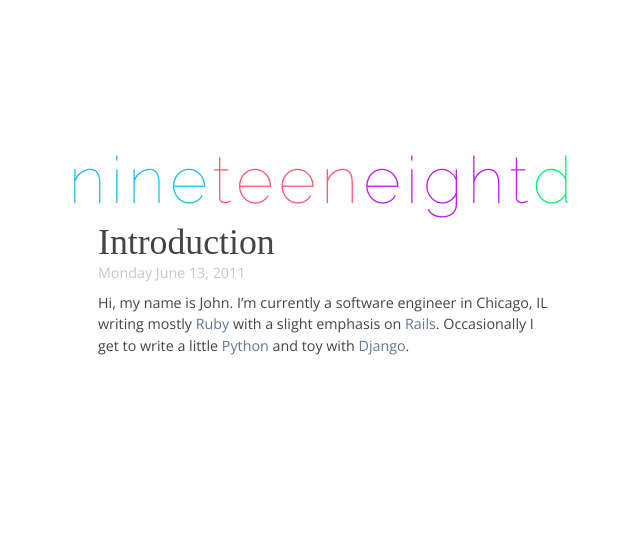
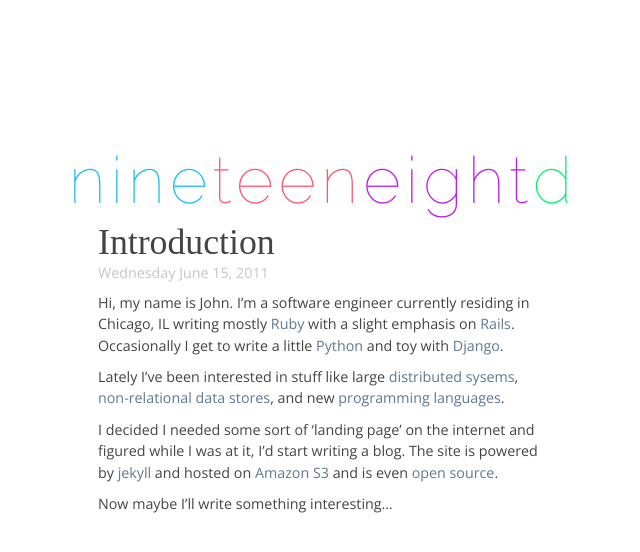
Before and after one commit to 198d/198d.github.com, a Jekyll site: the page built from _posts/2011-06-13-introduction.markdown, in a window 1280 px wide. Shown: the top 552 px of the page, without its empty margins (317-957 px from the left). Built offline with Jekyll 4.4.1, drawn with Linux system fonts in a browser that asks for light colours; some web fonts are replaced.

Commit message:
First post complete

```diff
--- a/_posts/2011-06-13-introduction.markdown
+++ b/_posts/2011-06-13-introduction.markdown
@@ -1,12 +1,32 @@
 ---
 layout: post
 title: Introduction
+date: 2011-06-15
 ---
-Hi, my name is John. I'm currently a software engineer in Chicago, IL writing
+Hi, my name is John. I'm a software engineer currently residing in Chicago, IL writing
 mostly [Ruby][1] with a slight emphasis on [Rails][2]. Occasionally I get to write
 a little [Python][3] and toy with [Django][4].
+
+Lately I've been interested in stuff like large [distributed][5] [sysems][6],
+[non-relational][7] [data][8] [stores][9], and new [programming][10] [languages][11].
+
+I decided I needed some sort of 'landing page' on the internet and figured while I was
+at it, I'd start writing a blog. The site is powered by [jekyll][12] and hosted on
+[Amazon S3][13] and is even [open source][14].
+
+Now maybe I'll write something interesting...
 
 [1]: http://ruby-lang.org       "Ruby"
 [2]: http://rubyonrails.org     "Ruby on Rails"
 [3]: http://python.org          "Python"
 [4]: http://djangoproject.com   "Django"
+[5]: http://aws.amazon.com      "Amazon AWS"
+[6]: http://www.heroku.com      "Heroku"
+[7]: http://www.basho.com/products_riak_overview.php "Riak"
+[8]: http://couchdb.apache.org  "CouchDB"
+[9]: http://redis.io            "Redis"
+[10]: http://clojure.org        "Clojure"
+[11]: http://golang.org         "Go"
+[12]: http://jekyllrb.com       "Jekyll"
+[13]: http://aws.amazon.com/s3  "Amazon S3"
+[14]: http://github.com/198d/nineteeneightd.com "Github"
```
